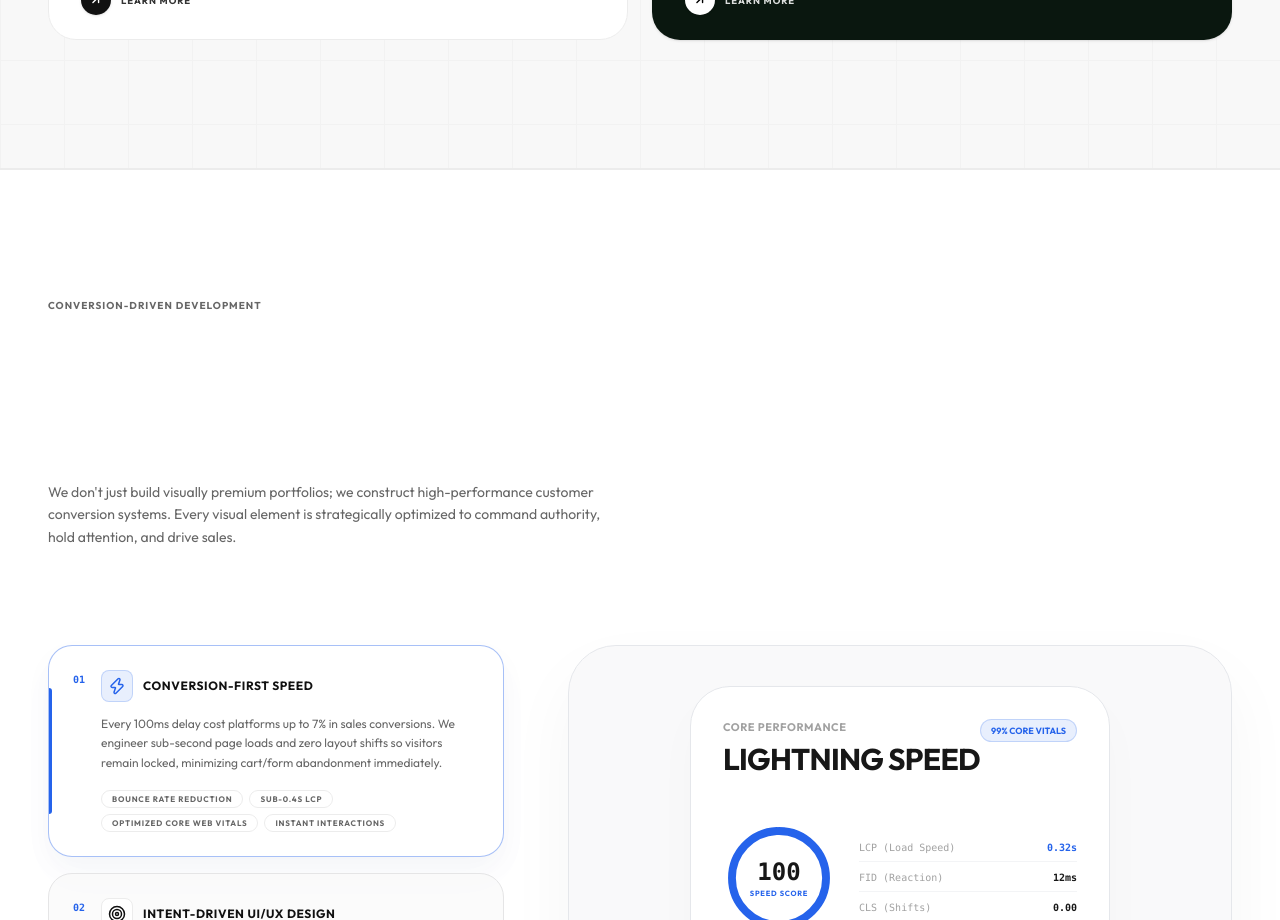
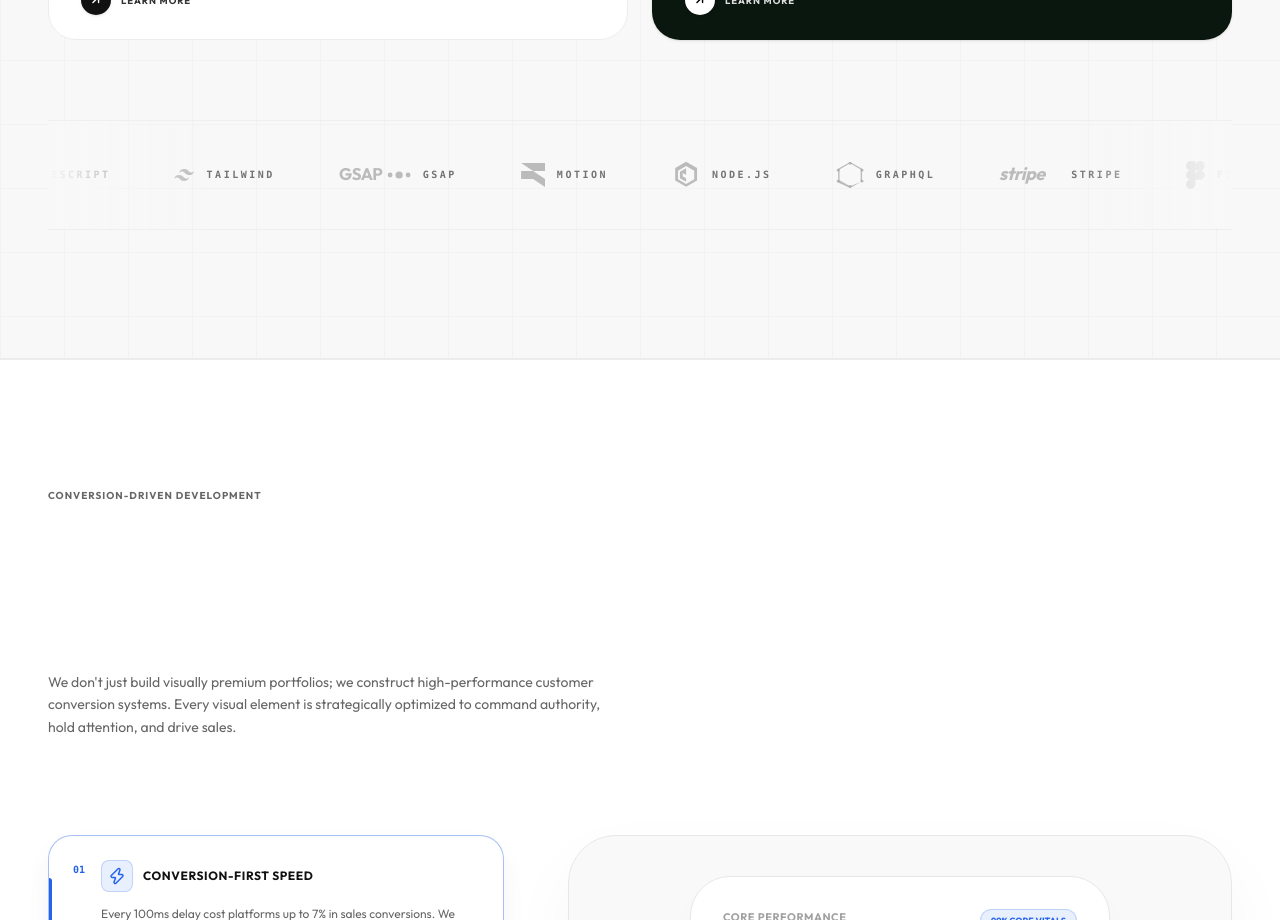
Before and after one commit to buildwithvino/Webportfolio, a Next.js app: page / in a window 1280 px wide. Shown: the part 4300-5220 px from the top of the page. Built offline with nearby package versions, Linux system fonts and the light colour scheme; a web font is replaced by a local one.

Commit message:
feat: add premium infinite scrolling tech stack marquee below Services section

```diff
--- a/src/app/globals.css
+++ b/src/app/globals.css
@@ -113,3 +113,22 @@ html.lenis, html.lenis body {
 .lenis-scrolling iframe {
   pointer-events: none;
 }
+
+/* Infinite Scrolling Marquee */
+@keyframes marquee {
+  0% {
+    transform: translateX(0);
+  }
+  100% {
+    transform: translateX(-50%);
+  }
+}
+
+.animate-marquee {
+  display: flex;
+  animation: marquee 30s linear infinite;
+}
+
+.animate-marquee:hover {
+  animation-play-state: paused;
+}
--- a/src/components/Services.tsx
+++ b/src/components/Services.tsx
@@ -4,6 +4,8 @@ import { useState, useRef, useEffect } from "react";
 import { motion, AnimatePresence, useMotionValue, useSpring, useTransform } from "framer-motion";
 import { ArrowUpRight, X, Bookmark, Heart, Share2, Send } from "lucide-react";
 import ScrollRevealHeading from "@/components/ScrollRevealHeading";
+import gsap from "gsap";
+import { ScrollTrigger } from "gsap/ScrollTrigger";
 
 interface ServiceItem {
   id: string;
@@ -17,6 +19,112 @@ interface ServiceItem {
   metaTypeface: string;
   metaPalette: string[];
 }
+
+const techStackLogos = [
+  {
+    name: "Next.js",
+    hoverClass: "hover:text-[#FFFFFF] dark:hover:text-[#FFFFFF] [&>svg]:hover:drop-shadow-[0_0_15px_rgba(255,255,255,0.15)]",
+    svg: (
+      <svg className="w-auto h-7 fill-current" viewBox="0 0 120 120" xmlns="http://www.w3.org/2000/svg">
+        <path d="M60 0C26.86 0 0 26.86 0 60s26.86 60 60 60 60-26.86 60-60S93.14 0 60 0zm29.35 93.38L52.88 46.54v35.48h-7.64V38h7.64l33.4 42.66c-4.14 4.88-9.05 9.1-14.53 12.72zm5.72-9.3L87.4 74.46V38h7.67v46.08z" />
+      </svg>
+    )
+  },
+  {
+    name: "React",
+    hoverClass: "hover:text-[#61DAFB] [&>svg]:hover:drop-shadow-[0_0_15px_rgba(97,218,251,0.3)]",
+    svg: (
+      <svg className="w-auto h-7 stroke-current fill-none" viewBox="0 0 100 100" xmlns="http://www.w3.org/2000/svg">
+        <circle cx="50" cy="50" r="8" fill="currentColor" stroke="none" />
+        <ellipse cx="50" cy="50" rx="38" ry="14" strokeWidth="3" />
+        <ellipse cx="50" cy="50" rx="38" ry="14" strokeWidth="3" transform="rotate(60 50 50)" />
+        <ellipse cx="50" cy="50" rx="38" ry="14" strokeWidth="3" transform="rotate(120 50 50)" />
+      </svg>
+    )
+  },
+  {
+    name: "TypeScript",
+    hoverClass: "hover:text-[#3178C6] [&>svg]:hover:drop-shadow-[0_0_15px_rgba(49,120,198,0.3)]",
+    svg: (
+      <svg className="w-auto h-7 fill-current" viewBox="0 0 100 100" xmlns="http://www.w3.org/2000/svg">
+        <rect width="100" height="100" rx="8" />
+        <path d="M30 40h12v6h-4v28h-6v-28h-4zM54 58c2 4 5 6 10 6 4 0 6-2 6-5 0-8-15-5-15-16 0-6 5-11 12-11 7 0 11 3 13 8l-5 3c-1.5-3-4-5-8-5-3 0-5 2-5 4 0 7 15 4 15 16 0 7-5 12-13 12-7 0-12-4-14-9z" fill="#F8F8F8" />
+      </svg>
+    )
+  },
+  {
+    name: "Tailwind",
+    hoverClass: "hover:text-[#38BDF8] [&>svg]:hover:drop-shadow-[0_0_15px_rgba(56,189,248,0.3)]",
+    svg: (
+      <svg className="w-auto h-5 fill-current" viewBox="0 0 24 24" xmlns="http://www.w3.org/2000/svg">
+        <path d="M12.001 4.8c-3.2 0-5.2 1.6-6 4.8 1.2-1.6 2.6-2.2 4.2-1.8.913.228 1.565.89 2.288 1.624C13.666 10.618 14.881 12 18 12c3.2 0 5.2-1.6 6-4.8-1.2 1.6-2.6 2.2-4.2 1.8-.913-.228-1.565-.89-2.288-1.624C16.337 6.182 15.121 4.8 12.001 4.8zm-6 7.2c-3.2 0-5.2 1.6-6 4.8 1.2-1.6 2.6-2.2 4.2-1.8.913.228 1.565.89 2.288 1.624 1.177 1.194 2.392 2.576 5.512 2.576 3.2 0 5.2-1.6 6-4.8-1.2 1.6-2.6 2.2-4.2 1.8-.913-.228-1.565-.89-2.288-1.624C10.337 13.382 9.121 12 6.001 12z" />
+      </svg>
+    )
+  },
+  {
+    name: "GSAP",
+    hoverClass: "hover:text-[#00E65C] [&>svg]:hover:drop-shadow-[0_0_15px_rgba(0,230,92,0.3)]",
+    svg: (
+      <svg className="w-auto h-6 fill-current" viewBox="0 0 120 40" xmlns="http://www.w3.org/2000/svg">
+        <text x="0" y="28" className="font-sans font-extrabold text-[28px] tracking-tight leading-none">GSAP</text>
+        <circle cx="85" cy="20" r="4" fill="currentColor" />
+        <circle cx="100" cy="20" r="6" fill="currentColor" />
+        <circle cx="115" cy="20" r="4" fill="currentColor" />
+      </svg>
+    )
+  },
+  {
+    name: "Motion",
+    hoverClass: "hover:text-[#F107A3] [&>svg]:hover:drop-shadow-[0_0_15px_rgba(241,7,163,0.3)]",
+    svg: (
+      <svg className="w-auto h-6 fill-current" viewBox="0 0 24 24" xmlns="http://www.w3.org/2000/svg">
+        <path d="M0 0h24v8H12zM0 8h12l12 8H0zm0 8h24v8L12 16z" />
+      </svg>
+    )
+  },
+  {
+    name: "Node.js",
+    hoverClass: "hover:text-[#339933] [&>svg]:hover:drop-shadow-[0_0_15px_rgba(51,153,51,0.3)]",
+    svg: (
+      <svg className="w-auto h-7 fill-current" viewBox="0 0 100 100" xmlns="http://www.w3.org/2000/svg">
+        <path d="M50 3L11 25v45l39 22 39-22V25L50 3zm29 62L50 82 21 65V35l29-17 29 17v30zM50 26L28 38v24l22 12v-12l-12-7V43l12 7V26z" />
+      </svg>
+    )
+  },
+  {
+    name: "GraphQL",
+    hoverClass: "hover:text-[#E10098] [&>svg]:hover:drop-shadow-[0_0_15px_rgba(225,0,152,0.3)]",
+    svg: (
+      <svg className="w-auto h-7 fill-current" viewBox="0 0 100 100" xmlns="http://www.w3.org/2000/svg">
+        <path d="M50 3.2L7.3 27.8v49.2L50 96.8l42.7-24.8V27.8L50 3.2zm37.7 26.8v44.8L50 90.6l-37.7-22V30L50 8.2l37.7 21.8z" />
+        <circle cx="50" cy="8.2" r="5" fill="currentColor" />
+        <circle cx="92.7" cy="32.8" r="5" fill="currentColor" />
+        <circle cx="92.7" cy="72.2" r="5" fill="currentColor" />
+        <circle cx="50" cy="90.6" r="5" fill="currentColor" />
+        <circle cx="7.3" cy="72.2" r="5" fill="currentColor" />
+        <circle cx="7.3" cy="32.8" r="5" fill="currentColor" />
+      </svg>
+    )
+  },
+  {
+    name: "Stripe",
+    hoverClass: "hover:text-[#635BFF] [&>svg]:hover:drop-shadow-[0_0_15px_rgba(99,91,255,0.3)]",
+    svg: (
+      <svg className="w-auto h-6 fill-current" viewBox="0 0 100 40" xmlns="http://www.w3.org/2000/svg">
+        <text x="0" y="28" className="font-sans font-black text-[30px] tracking-tight italic">stripe</text>
+      </svg>
+    )
+  },
+  {
+    name: "Figma",
+    hoverClass: "hover:text-[#F24E1E] [&>svg]:hover:drop-shadow-[0_0_15px_rgba(242,78,30,0.3)]",
+    svg: (
+      <svg className="w-auto h-7 fill-current" viewBox="0 0 100 150" xmlns="http://www.w3.org/2000/svg">
+        <path d="M25 0a25 25 0 0 0 0 50h25V0H25zm50 0a25 25 0 0 0-25 25v25h25a25 25 0 0 0 0-50zM25 50a25 25 0 0 0 0 50h25V50H25zm50 0a25 25 0 0 0-25 25v25h25a25 25 0 0 0 0-50zM25 100a25 25 0 0 0 0 50c13.8 0 25-11.2 25-25v-25H25z" />
+      </svg>
+    )
+  }
+];
 
 export default function Services() {
   const [selectedService, setSelectedService] = useState<ServiceItem | null>(null);
@@ -72,12 +180,40 @@ export default function Services() {
     },
   ];
 
+  const marqueeRef = useRef<HTMLDivElement>(null);
+
   useEffect(() => {
     const handleKeyDown = (e: KeyboardEvent) => {
       if (e.key === "Escape") setSelectedService(null);
     };
     window.addEventListener("keydown", handleKeyDown);
-    return () => window.removeEventListener("keydown", handleKeyDown);
+
+    // Register ScrollTrigger and animate marquee on scroll
+    gsap.registerPlugin(ScrollTrigger);
+    const ctx = gsap.context(() => {
+      if (marqueeRef.current) {
+        gsap.fromTo(
+          marqueeRef.current,
+          { opacity: 0, y: 30 },
+          {
+            opacity: 1,
+            y: 0,
+            duration: 1.2,
+            ease: "power3.out",
+            scrollTrigger: {
+              trigger: marqueeRef.current,
+              start: "top 92%",
+              toggleActions: "play none none none",
+            },
+          }
+        );
+      }
+    }, marqueeRef);
+
+    return () => {
+      window.removeEventListener("keydown", handleKeyDown);
+      ctx.revert();
+    };
   }, []);
 
   return (
@@ -126,6 +262,44 @@ export default function Services() {
               index={idx}
               onClick={() => setSelectedService(service)}
             />
+          ))}
+        </div>
+      </div>
+
+      {/* Tech Stack Marquee Section */}
+      <div
+        ref={marqueeRef}
+        className="relative w-full overflow-hidden py-10 border-t border-b border-[#ECECEC]/70 mt-20 select-none opacity-0"
+      >
+        {/* Faded Edges */}
+        <div className="absolute left-0 top-0 bottom-0 w-20 md:w-40 z-10 pointer-events-none bg-gradient-to-r from-[#F8F8F8] to-transparent" />
+        <div className="absolute right-0 top-0 bottom-0 w-20 md:w-40 z-10 pointer-events-none bg-gradient-to-l from-[#F8F8F8] to-transparent" />
+
+        <div className="flex gap-16 items-center w-max animate-marquee">
+          {techStackLogos.map((tech, i) => (
+            <div
+              key={i}
+              className={`flex items-center gap-3 text-neutral-400/70 transition-all duration-500 hover:scale-105 cursor-pointer ${tech.hoverClass}`}
+              title={tech.name}
+            >
+              {tech.svg}
+              <span className="text-[10px] font-mono tracking-[0.25em] uppercase font-bold text-neutral-500 hover:text-inherit transition-colors duration-500">
+                {tech.name}
+              </span>
+            </div>
+          ))}
+          {/* Duplicated for infinite scroll */}
+          {techStackLogos.map((tech, i) => (
+            <div
+              key={`dup-${i}`}
+              className={`flex items-center gap-3 text-neutral-400/70 transition-all duration-500 hover:scale-105 cursor-pointer ${tech.hoverClass}`}
+              title={tech.name}
+            >
+              {tech.svg}
+              <span className="text-[10px] font-mono tracking-[0.25em] uppercase font-bold text-neutral-500 hover:text-inherit transition-colors duration-500">
+                {tech.name}
+              </span>
+            </div>
           ))}
         </div>
       </div>
```
